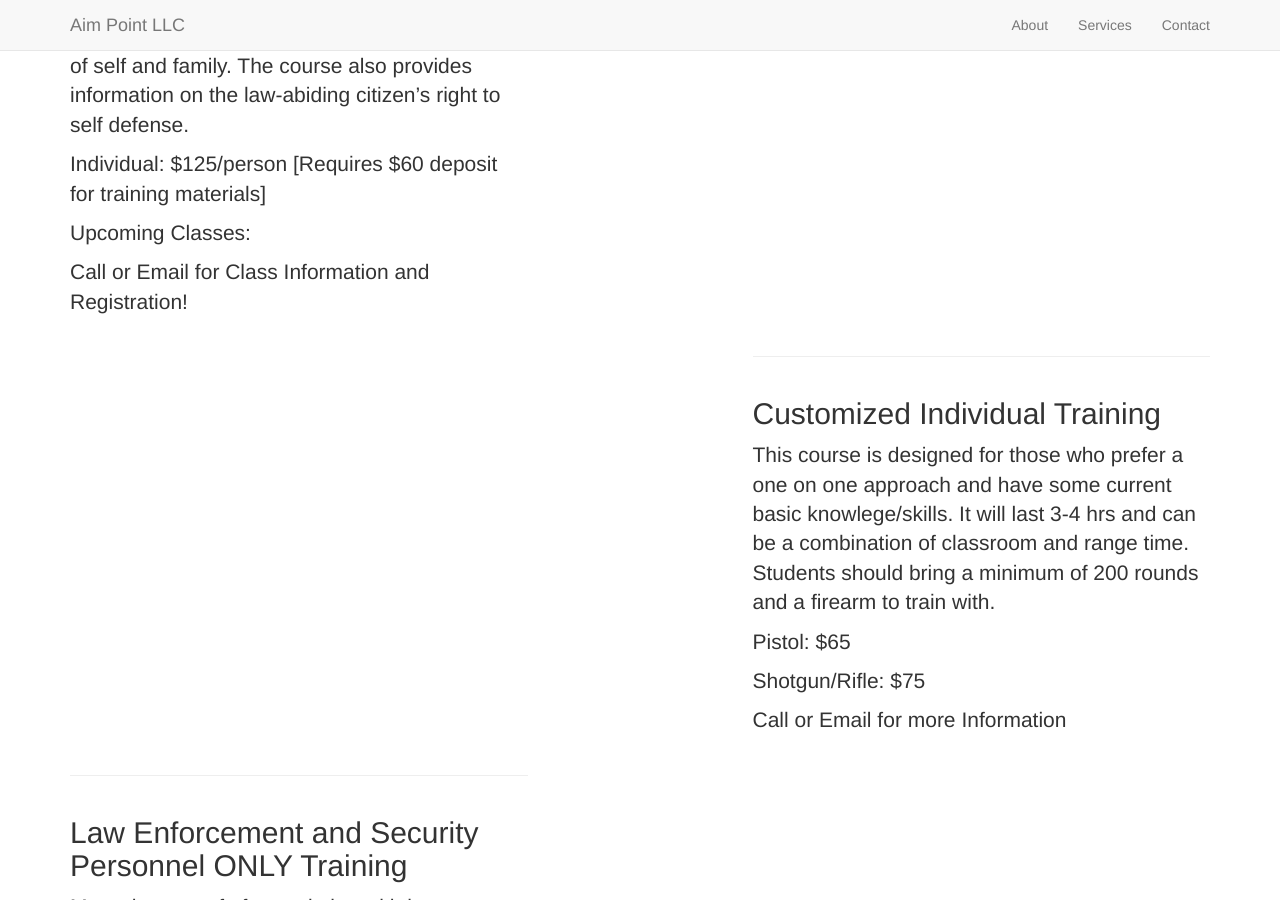
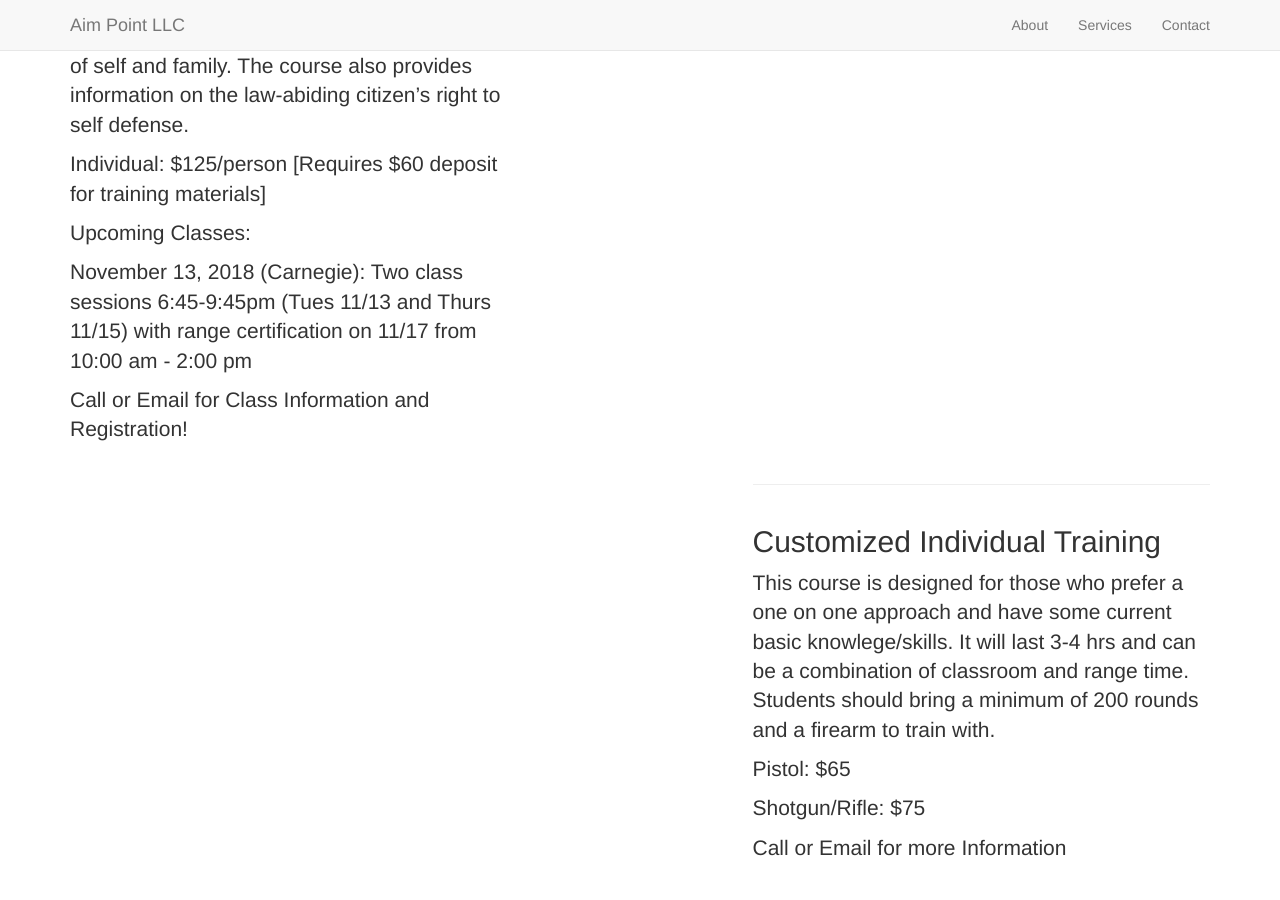
Before and after one commit to aimpoint/aimpoint.github.io, a Jekyll site: the page built from _posts/2016-1-2-ppith.markdown, in a window 1280 px wide and 900 px high, scrolled down 2675 px. Built offline with Jekyll 4.4.1, drawn with Linux system fonts in a browser that asks for light colours; nearby versions of some CDN libraries; library files that are not in the unit come from our copies.

Commit message:
Update 2016-1-2-ppith.markdown

```diff
--- a/_posts/2016-1-2-ppith.markdown
+++ b/_posts/2016-1-2-ppith.markdown
@@ -12,5 +12,7 @@ Individual: $125/person [Requires $60 deposit for training materials]
 
 Upcoming Classes:
 
+November 13, 2018 (Carnegie): Two class sessions 6:45-9:45pm (Tues 11/13 and Thurs 11/15) with range certification on 11/17 from 10:00 am - 2:00 pm
+
 
 Call or Email for Class Information and Registration!
```
